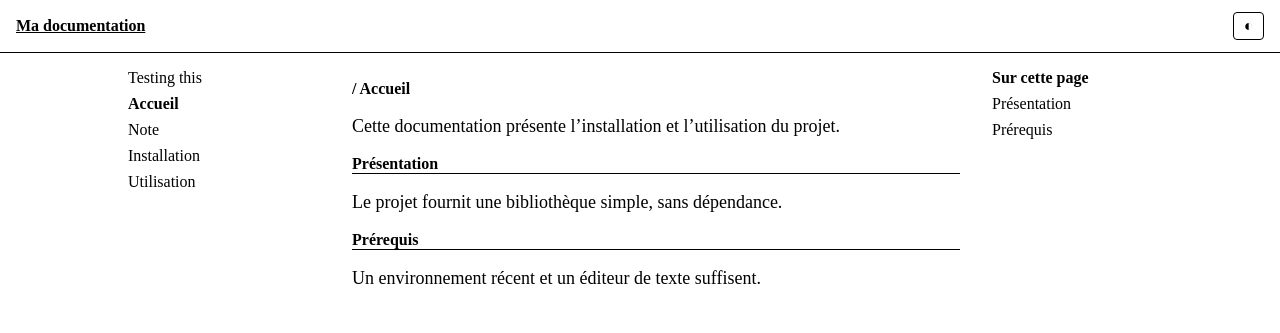
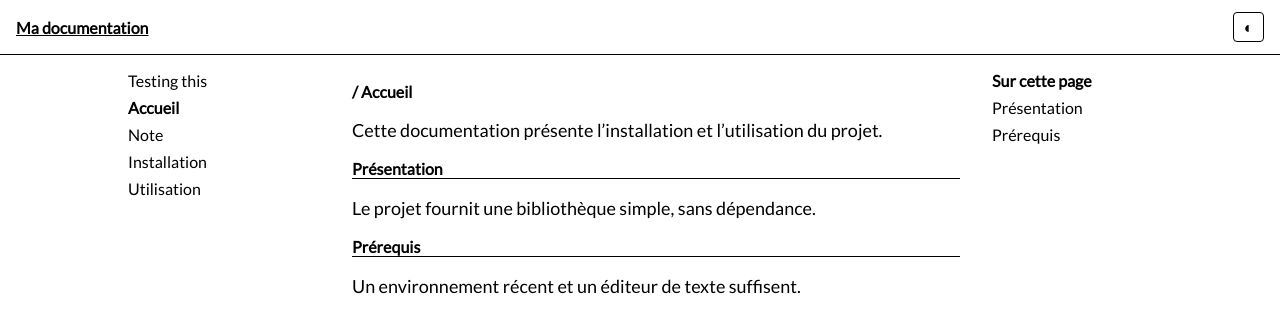
Before and after one commit to script-txt/script-txt.github.io, a Jekyll site: the page built from index.md, in a window 1280 px wide. Shown: the top 333 px of the page. Built offline with Jekyll 4.4.1, drawn with Linux system fonts in a browser that asks for light colours.

Commit message:
Update default.html

```diff
--- a/_layouts/default.html
+++ b/_layouts/default.html
@@ -24,7 +24,7 @@
   /* Lisibilité : 16 → 18 px selon la largeur d'écran, interligne 1,6 */
   * { box-sizing: border-box; }
   body {
-    font-size: medium; margin: 0; background: var(--bg); color: var(--fg);
+    font-family: Lato, sans-serif; font-size: medium; margin: 0; background: var(--bg); color: var(--fg);
   }
   a { color: inherit; }
   :focus-visible { outline: 1px solid; outline-offset: 2px; }
```
